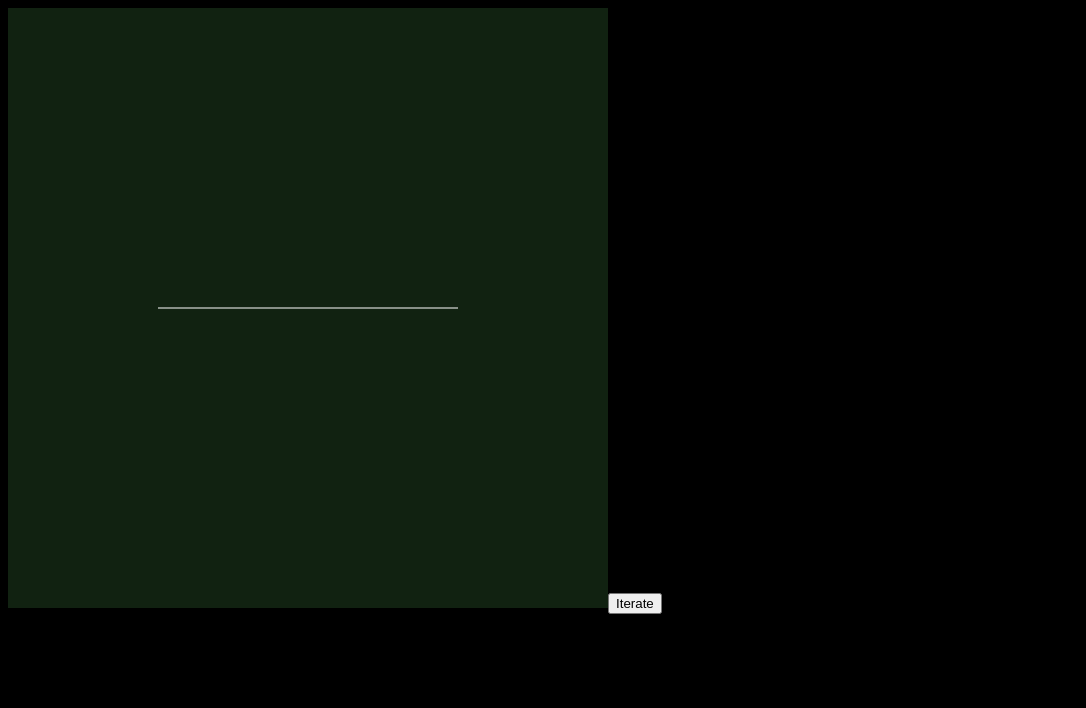
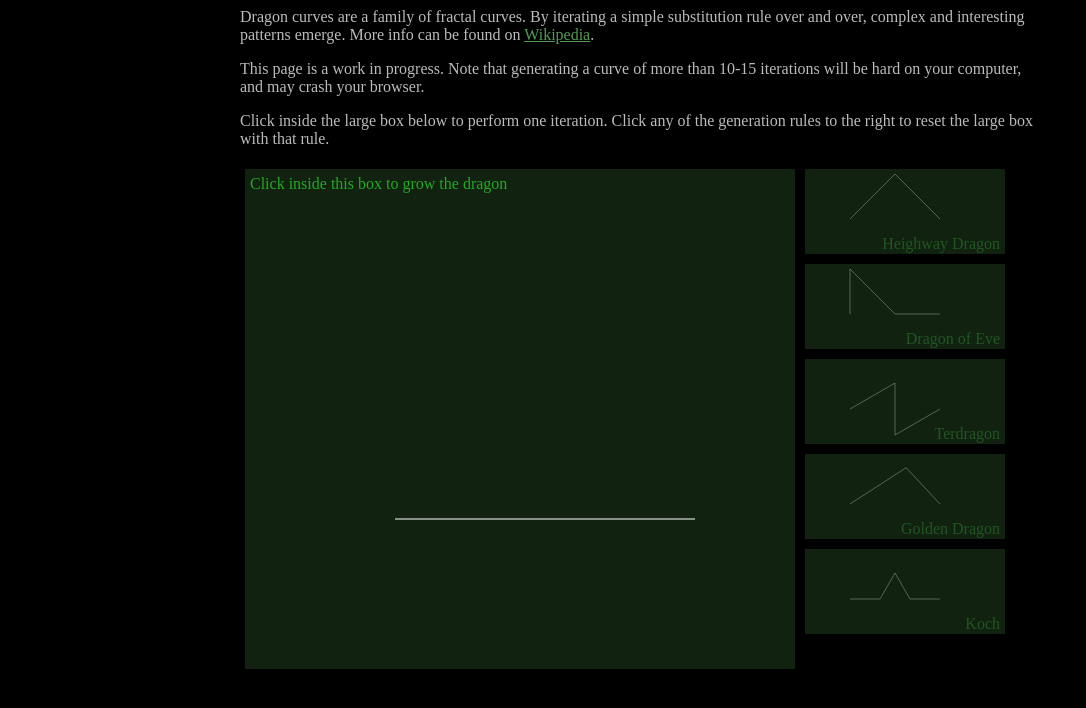
Before and after one commit to mziwisky/dragoncurves, a plain HTML site: page index.html in a window 1280 px wide. Shown: the whole page, without its empty margins (0-1086 px from the left). Drawn offline with nearby package versions, Linux system fonts and the light colour scheme.

Commit message:
finished 'version 1'
- made the different curves selectable
- added a little blurb
- styled the shit out of it

```diff
--- a/dragon.js
+++ b/dragon.js
@@ -2,42 +2,6 @@ var initial = {
   start: { x: 0, y: 0 },
   end: { x: 300, y: 0}
 };
-
-var rule = [
-  {
-    start: { x: 0, y: 0 },
-    end: { x: 150, y: -150 }
-  },{
-    start: { x: 300, y: 0 },
-    end: { x: 150, y: -150 }
-  }
-];
-
-var eveRule = [
-  {
-    start: { x: 0, y: 0 },
-    end: { x: 0, y: -150 }
-  },{
-    start: { x: 0, y: -150 },
-    end: { x: 150, y: 0 }
-  },{
-    start: { x: 300, y: 0 },
-    end: { x: 150, y: 0 }
-  }
-];
-
-var terDragonRule = [
-  {
-    start: { x: 0, y: 0 },
-    end: { x: 150, y: -150*Math.tan(Math.PI/6) }
-  },{
-    start: { x: 150, y: -150*Math.tan(Math.PI/6) },
-    end: { x: 150, y: 150*Math.tan(Math.PI/6) }
-  },{
-    start: { x: 150, y: 150*Math.tan(Math.PI/6) },
-    end: { x: 300, y: 0 }
-  }
-];
 
 // goldenDragon calculations based on http://ecademy.agnesscott.edu/~lriddle/ifs/heighway/goldenDragon.htm
 var goldenRatio = (1 + Math.sqrt(5)) / 2,
@@ -47,19 +11,54 @@ var goldenRatio = (1 + Math.sqrt(5)) / 2,
     gdB = gdR * gdA,
     gdC = gdR2 * gdA,
     gdX = (Math.pow(gdA,2) + Math.pow(gdB,2) - Math.pow(gdC, 2)) / (2*gdA),
-    gdY = Math.sqrt(Math.pow(gdB,2) - Math.pow(gdX,2)),
-    goldenDragonRule = [
+    gdY = Math.sqrt(Math.pow(gdB,2) - Math.pow(gdX,2));
+
+var rules = [
   {
+    name: "Heighway Dragon",
+    rule: [{
+      start: { x: 0, y: 0 },
+      end: { x: 150, y: -150 }
+    },{
+      start: { x: 300, y: 0 },
+      end: { x: 150, y: -150 }
+    }]
+  },{
+    name: "Dragon of Eve",
+    rule: [{
+      start: { x: 0, y: 0 },
+      end: { x: 0, y: -150 }
+    },{
+      start: { x: 0, y: -150 },
+      end: { x: 150, y: 0 }
+    },{
+      start: { x: 300, y: 0 },
+      end: { x: 150, y: 0 }
+    }]
+  },{
+    name: "Terdragon",
+    rule: [{
+      start: { x: 0, y: 0 },
+      end: { x: 150, y: -150*Math.tan(Math.PI/6) }
+    },{
+      start: { x: 150, y: -150*Math.tan(Math.PI/6) },
+      end: { x: 150, y: 150*Math.tan(Math.PI/6) }
+    },{
+      start: { x: 150, y: 150*Math.tan(Math.PI/6) },
+      end: { x: 300, y: 0 }
+    }]
+  },{
+    name: "Golden Dragon",
+    rule: [{
       start: { x: 0, y: 0 },
       end: { x: gdX, y: -gdY }
     },{
       start: { x: 300, y: 0 },
       end: { x: gdX, y: -gdY }
-  }
-];
-
-var kochRule = [
-  {
+    }]
+  },{
+    name: "Koch",
+    rule: [{
       start: { x: 0, y: 0 },
       end: { x: 100, y: 0 }
     },{
@@ -71,12 +70,11 @@ var kochRule = [
     },{
       start: { x: 200, y: 0 },
       end: { x: 300, y: 0 }
+    }]
   }
 ];
 
-var transforms = goldenDragonRule.map(ruleToTransform);
-
-var lines = [initial];
+var transforms, lines;
 
 // KK, plans:
 // - curvy rendering so the path is more apparent
@@ -91,22 +89,21 @@ var lines = [initial];
 // - d3 animation stuff maybe?  if not the "stretch from original line" type thing
 //   that dragon of eve does, then maybe like fade in as red, then fade to white while
 //   original fades to nothingness
-//
-// k, rules will look like they do above, and executed like this:
-// 1) modify coordinate frame so line goes (0,0) -> (0,100)
-// 2) draw in "rule lines" in this new frame
-// 3) that's it.
+// - explore performance issues. drawing one long path rather than thousands of
+//   short ones, more efficient storage of `lines` array, maybe
+//   singleTransform/matrixVecMultiply during iterations can be faster (e.g.
+//   cuz vector's z is always 1), etc.
 
 var selector = '#draw-here',
     element = d3.select(selector);
 
 var svg = element.append('svg')
     .attr({
-      width: 600,
-      height: 600
+      width: '100%',
+      height: '100%'
     });
 var thing = svg.append('g')
-    .attr('transform', 'translate(150, 300)');
+    .attr('transform', 'translate(150, 350)');
 
 // mat:
 // [[A, B, C],
@@ -164,7 +161,7 @@ function ruleToTransform(rule) {
   return matrixMult(T, matrixMult(S, R));
 }
 
-function transform(line, matrix) {
+function singleTransform(line, matrix) {
   var start = matrixVecMult(matrix, [line.start.x, line.start.y, 1]),
       end = matrixVecMult(matrix, [line.end.x, line.end.y, 1]);
   return {
@@ -173,9 +170,9 @@ function transform(line, matrix) {
   };
 }
 
-function applyRules(line) {
-  return transforms.map(function(xform) {
-    return transform(line, xform);
+function applyTransforms(xforms, line) {
+  return xforms.map(function(xform) {
+    return singleTransform(line, xform);
   });
 }
 
@@ -183,7 +180,7 @@ function length(line) {
   return Math.sqrt(Math.pow(line.end.x - line.start.x, 2) + Math.pow(line.end.y - line.start.y, 2));
 }
 
-function render() {
+function render(lines) {
   var drawnLines = thing.selectAll('line').data(lines);
   drawnLines.enter()
     .append('line');
@@ -197,15 +194,67 @@ function render() {
   drawnLines.exit().remove();
 }
 
-render();
-
 function iterate() {
   var newLines = lines.reduce(function(result, line) {
-    applyRules(line).forEach(function(l) { result.push(l); });
+    applyTransforms(transforms, line).forEach(function(l) { result.push(l); });
     return result;
   }, []);
   lines = newLines;
-  render();
+  render(lines);
 }
 
-element.append('button').text('Iterate').on('click', iterate);
+function resetWithRule(rule) {
+  transforms = rule.rule.map(ruleToTransform);
+  lines = [initial];
+  render(lines);
+}
+
+function firstIterationFor(rule) {
+  return applyTransforms(rule.rule.map(ruleToTransform), initial);
+}
+
+svg.append('text')
+    .text('Click inside this box to grow the dragon') // TODO: make this say "...grow the <CURRENT DRAGON NAME>" instead
+    .attr('fill', '#2a2')
+    .attr('transform', 'translate(5 20)');
+svg.on('mousedown', function() {
+  d3.event.preventDefault(); // so the text doesn't get selected on double-clicks
+  iterate();
+});
+
+// TODO: this be a big mess.
+var sampleArea = d3.select('#samples');
+var samples = sampleArea.selectAll('div').data(rules);
+var samplesFrd = samples.enter()
+    .append('div')
+    .classed('sample', true)
+    .on('click', resetWithRule);
+var sampleSvgs = samplesFrd.append('svg')
+    .classed('sample-svg', true)
+    .on('mouseover', function() {
+      d3.select(this).classed('sample-svg--hovered', true);
+    })
+    .on('mouseout', function() {
+      d3.select(this).classed('sample-svg--hovered', false);
+    });
+sampleSvgs.append('g').attr('transform', 'translate(45 50) scale(0.3)')
+    .selectAll('line').data(function(d) { return firstIterationFor(d); })
+  .enter()
+    .append('line')
+    .attr({
+        'x1': function(d) { return d.start.x; },
+        'y1': function(d) { return d.start.y; },
+        'x2': function(d) { return d.end.x; },
+        'y2': function(d) { return d.end.y; },
+        'stroke': '#fff'
+      });
+sampleSvgs.append('text')
+    .text(function(d) { return d.name; })
+    .attr({
+      x: '100%',
+      y: '100%',
+      transform: 'translate(-5 -5)'
+    });
+// samplesFrd.append('span').text(function(d) { return d.name; }).classed('sample-name', true);
+
+resetWithRule(rules[0]);
--- a/index.html
+++ b/index.html
@@ -6,11 +6,61 @@
     }
     svg {
       background: #121;
+      cursor: pointer;
+    }
+    p {
+      color: #bbb;
+    }
+    a:link, a:visited {
+      color: #595;
+    }
+    .container {
+      width: 800px;
+      display: block;
+      margin-left: auto;
+      margin-right: auto;
+    }
+    #draw-here {
+      float: left;
+      margin: 5px;
+      width: 550px;
+      height: 500px;
+    }
+    #samples {
+      float: left;
+      /* margin: 5px; */
+    }
+    .sample {
+      padding: 5px;
+    }
+    .sample-svg {
+      fill: #252;
+      text-anchor: end;
+      width: 200px;
+      height: 85px;
+    }
+    .sample-svg--hovered {
+      fill: #5f5;
     }
   </style>
 </head>
 <body>
-  <div id='draw-here'></div>
+  <div class='container'>
+    <p>Dragon curves are a family of fractal curves. By iterating a simple
+    substitution rule over and over, complex and interesting patterns emerge.
+    More info can be found on <a
+      href='http://en.wikipedia.org/wiki/Dragon_curve'>Wikipedia</a>.</p> <p>This
+    page is a work in progress. Note that generating a curve of more than
+    10-15 iterations will be hard on your computer, and may crash your
+    browser.</p>
+    <p>Click inside the large box below to perform one iteration. Click any of
+    the generation rules to the right to reset the large box with that rule.</p>
+    <div>
+      <div id='draw-here'></div>
+      <div id='samples'></div>
+    </div>
+  </div>
+
   <script src="http://d3js.org/d3.v3.min.js" charset="utf-8"></script>
   <script src='dragon.js'></script>
 </body>
```
Lines whose indentation alone changed are shown as unchanged.
